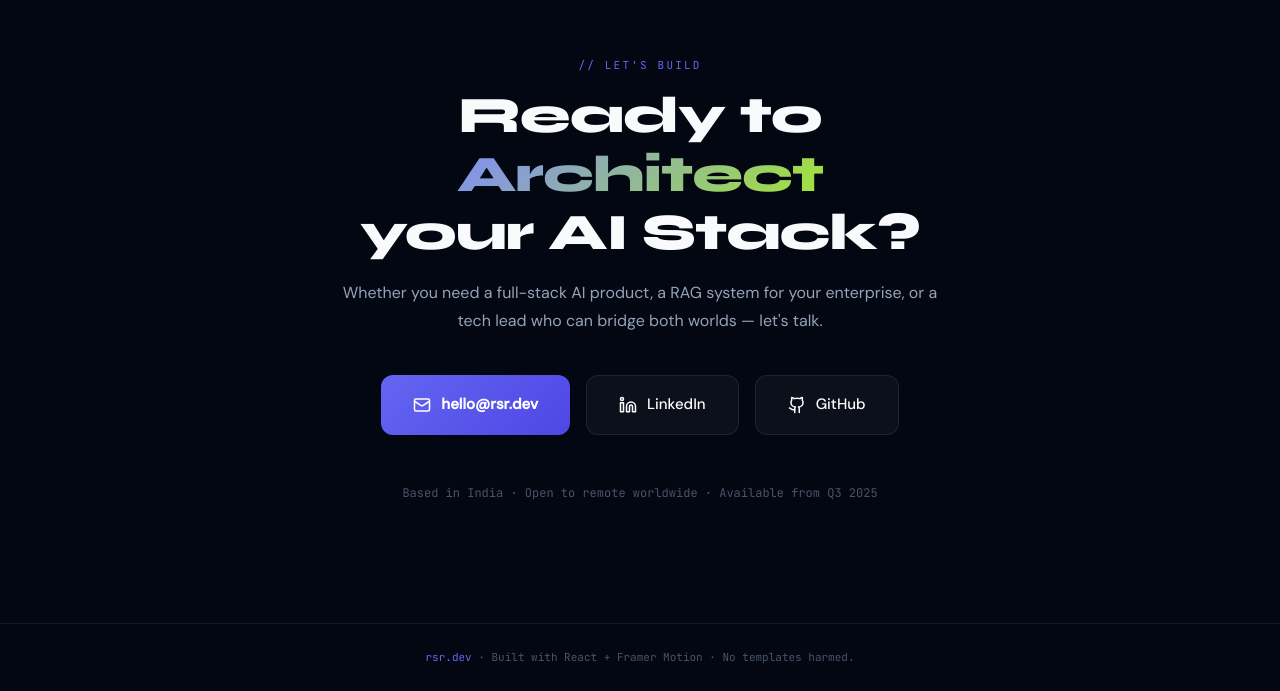
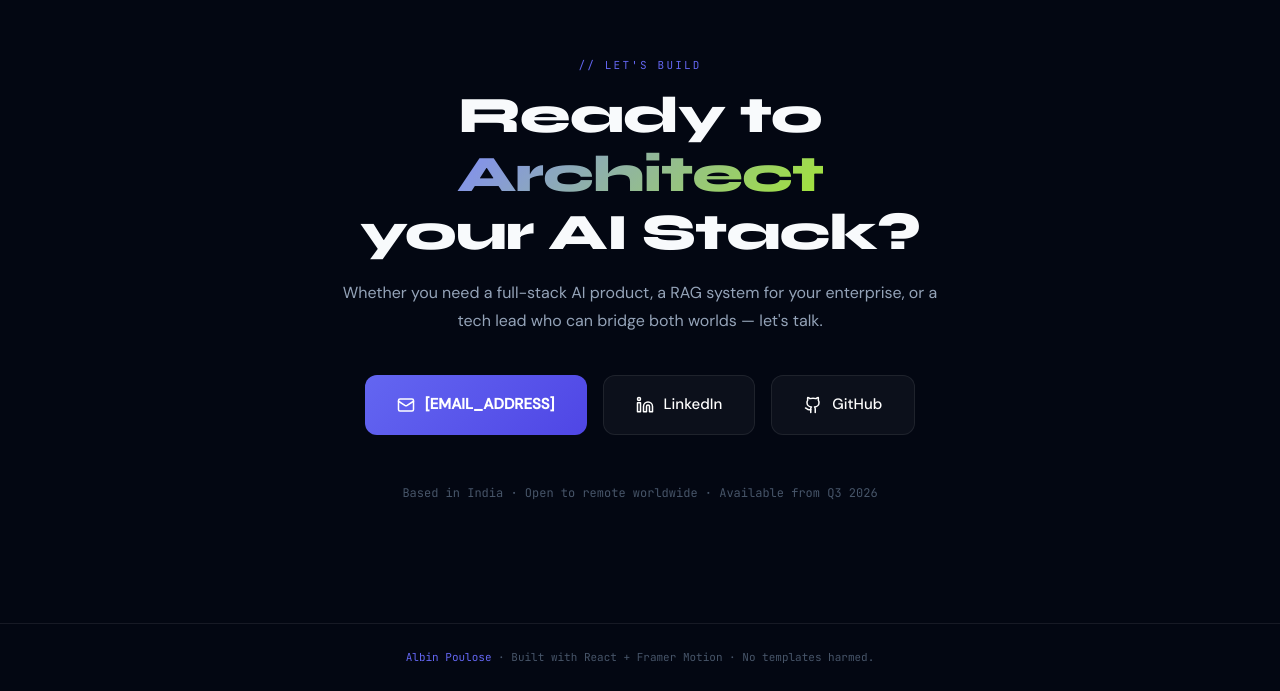
Before and after one commit to Albinpoulose/portfolio, a React (Vite) app: page / in a window 1280 px wide. Shown: the part 5264-5955 px from the top of the page. Built offline with nearby package versions, Linux system fonts and the light colour scheme.

Commit message:
chore: update personal identity, contact links, and availability date

```diff
--- a/src/components/Footer.jsx
+++ b/src/components/Footer.jsx
@@ -4,7 +4,7 @@ export default function Footer() {
   return (
     <footer style={{ borderTop: `1px solid ${C.border}`, padding: "24px 2rem", textAlign: "center" }}>
       <p style={{ fontFamily: "JetBrains Mono, monospace", fontSize: 11, color: C.dim }}>
-        <span style={{ color: C.indigo }}>rsr.dev</span> · Built with React + Framer Motion · No templates harmed.
+        <span style={{ color: C.indigo }}>Albin Poulose</span> · Built with React + Framer Motion · No templates harmed.
       </p>
     </footer>
   );
--- a/src/pages/Contact.jsx
+++ b/src/pages/Contact.jsx
@@ -4,9 +4,9 @@ import { C, fadeUp } from "../tokens.js";
 import RevealSection from "../components/RevealSection.jsx";
 
 const CONTACT_LINKS = [
-  { href: "mailto:hello@rsr.dev", icon: <Mail size={18} />, label: "hello@rsr.dev", solid: true },
-  { href: "https://linkedin.com",  icon: <Linkedin size={18} />, label: "LinkedIn" },
-  { href: "https://github.com",    icon: <Github size={18} />,   label: "GitHub"   },
+  { href: "mailto:paulosealbin@gmail.com", icon: <Mail size={18} />, label: "[EMAIL_ADDRESS]", solid: true },
+  { href: "https://www.linkedin.com/in/albin-poulose-136219146", icon: <Linkedin size={18} />, label: "LinkedIn" },
+  { href: "https://github.com/Albinpoulose", icon: <Github size={18} />, label: "GitHub" },
 ];
 
 export default function Contact() {
@@ -35,7 +35,7 @@ export default function Contact() {
 
           {/* Availability note */}
           <motion.p variants={fadeUp} style={{ fontFamily: "JetBrains Mono, monospace", fontSize: 12, color: C.dim }}>
-            Based in India · Open to remote worldwide · Available from Q3 2025
+            Based in India · Open to remote worldwide · Available from Q3 2026
           </motion.p>
         </div>
       </RevealSection>
```
